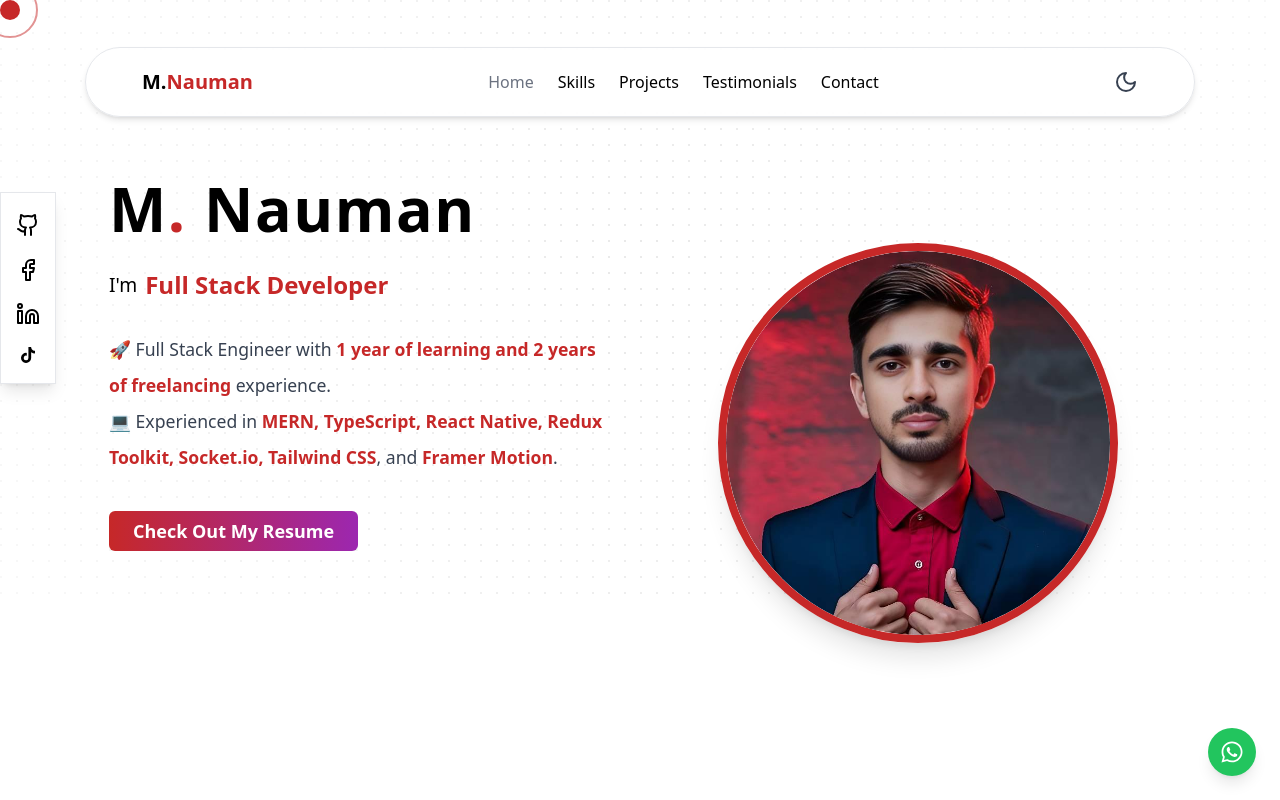
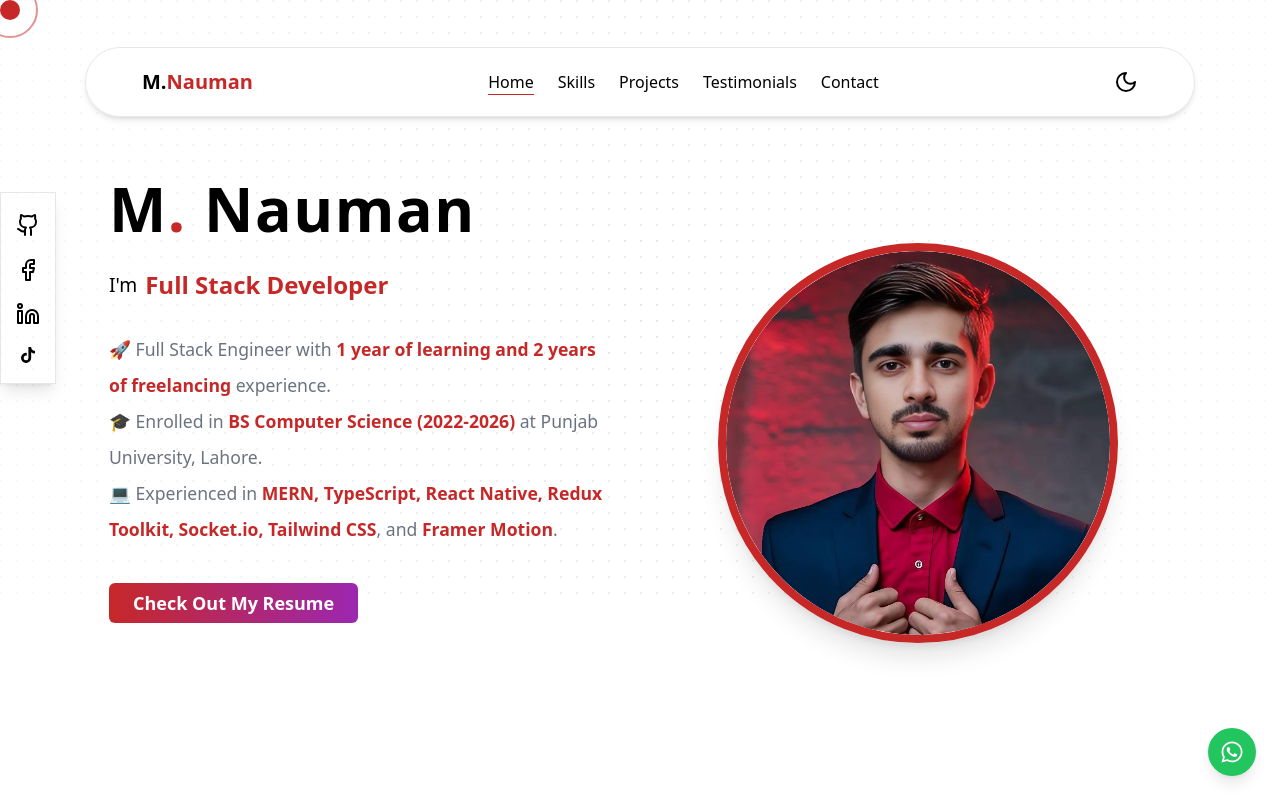
Before and after one commit to nauman331/Latest-Portfolio, a React (Vite) app: page / in a window 1280 px wide. Shown: the top 800 px of the page. Built offline with nearby package versions, Linux system fonts and the light colour scheme.

Commit message:
some dark mode features

```diff
--- a/package.json
+++ b/package.json
@@ -12,6 +12,7 @@
   "dependencies": {
     "@emailjs/browser": "^4.4.1",
     "@radix-ui/react-slot": "^1.1.2",
+    "@reduxjs/toolkit": "^2.6.1",
     "class-variance-authority": "^0.7.1",
     "clsx": "^2.1.1",
     "lucide-react": "^0.475.0",
@@ -20,6 +21,7 @@
     "react-dom": "^19.0.0",
     "react-hot-toast": "^2.5.2",
     "react-icons": "^5.4.0",
+    "react-redux": "^9.2.0",
     "react-router-dom": "^7.1.5",
     "tailwind-merge": "^3.0.1",
     "tailwindcss-animate": "^1.0.7"
--- a/src/App.tsx
+++ b/src/App.tsx
@@ -2,6 +2,8 @@ import { Route, Routes } from "react-router-dom"
 import { lazy, Suspense, useEffect, useState } from "react";
 import Cursor from "./components/mycomponents/cursor";
 import Loader from "./components/mycomponents/loader";
+import { useSelector } from "react-redux";
+import { RootState } from "./store/store";
 const Home = lazy(() => import("./screens/home"));
 const Nav = lazy(() => import("./components/mycomponents/navbar"));
 const Footer = lazy(() => import("./components/mycomponents/footer"));
@@ -12,16 +14,19 @@ const Contact = lazy(() => import("./screens/contact"));
 
 function App() {
   const [isMobile, setIsMobile] = useState(false);
-
+  const theme = useSelector((state: RootState) => state.theme.theme);
   useEffect(() => {
     const checkScreenSize = () => setIsMobile(window.innerWidth <= 768);
     checkScreenSize();
     window.addEventListener("resize", checkScreenSize);
     return () => window.removeEventListener("resize", checkScreenSize);
+
   }, []);
 
   return (
-    <div style={{ cursor: isMobile ? "auto" : "none" }}>
+    <div
+      className={`${theme === "dark" ? "bg-gray-900 text-white" : "bg-white text-black"} transition-colors duration-300 ease-in-out`}
+      style={{ cursor: isMobile ? "auto" : "none" }}>
       {!isMobile && <Cursor />}
       <Suspense fallback={<Loader />}>
         <Nav />
--- a/src/components/mycomponents/hero.tsx
+++ b/src/components/mycomponents/hero.tsx
@@ -8,9 +8,11 @@ import { motion } from "framer-motion";
 import { WordRotate } from "@/components/magicui/word-rotate";
 import { Facebook, Github, Linkedin } from "lucide-react";
 import { FaTiktok } from "react-icons/fa";
-
+import { useSelector } from "react-redux";
+import { RootState } from "../../store/store";
 
 const Hero = () => {
+  const theme = useSelector((state: RootState) => state.theme.theme);
   return (
     <>
       {/* Full-screen DotPattern Background */}
@@ -21,21 +23,21 @@ const Hero = () => {
         )}
       />
 
-      <motion.div drag dragConstraints={{ top: -125, left: -12, right: 400, bottom: 300 }} whileDrag={{ scale: 1.2 }} dragElastic={.1} whileHover={{ cursor: 'grabbing' }} dragTransition={{ bounceStiffness: 600, bounceDamping: 20 }} className='bg-white w-14 md:top-48 top-32 border border-gray-200 h-48 absolute hidden md:flex flex-col justify-evenly items-center shadow-lg'
+      <motion.div drag dragConstraints={{ top: -125, left: -12, right: 400, bottom: 300 }} whileDrag={{ scale: 1.2 }} dragElastic={.1} whileHover={{ cursor: 'grabbing' }} dragTransition={{ bounceStiffness: 600, bounceDamping: 20 }} className=" w-14 md:top-48 top-32 border border-gray-200 h-48 absolute hidden md:flex flex-col justify-evenly items-center shadow-lg"
         initial={{ opacity: 0, y: -20 }}
         whileInView={{ opacity: 1, y: 0 }}
         transition={{ duration: 0.8 }}
       >
-        <a href='https://github.com/nauman331' className='hover:text-[#C62828] cursor-pointer'>
+        <a href='https://github.com/nauman331' className={`${theme === "dark" ? "hover:text-[#9C27B0]" : "hover:text-[#C62828] "} cursor-pointer`}>
           <Github />
         </a>
-        <a href='https://www.facebook.com/profile.php?id=100091209582055&mibextid=dZk1I5icssMIZk4L' className='hover:text-[#C62828] cursor-pointer'>
+        <a href='https://www.facebook.com/profile.php?id=100091209582055&mibextid=dZk1I5icssMIZk4L' className={`${theme === "dark" ? "hover:text-[#9C27B0]" : "hover:text-[#C62828]"} cursor-pointer`}>
           <Facebook />
         </a>
-        <a href='https://www.linkedin.com/in/muhammad-nauman-72a2b2298?utm_source=share&utm_compaign=share_via&utm_content=profile&utm_medium=android_app' className='hover:text-[#C62828] cursor-pointer'>
+        <a href='https://www.linkedin.com/in/muhammad-nauman-72a2b2298?utm_source=share&utm_compaign=share_via&utm_content=profile&utm_medium=android_app' className={`${theme === "dark" ? "hover:text-[#9C27B0]" : "hover:text-[#C62828]"} cursor-pointer`}>
           <Linkedin />
         </a>
-        <a href='https://www.tiktok.com/@naumansoftwareengineer?_t=ZS-8uRvIidEiee&_r=1' className='hover:text-[#C62828] cursor-pointer'>
+        <a href='https://www.tiktok.com/@naumansoftwareengineer?_t=ZS-8uRvIidEiee&_r=1' className={`${theme === "dark" ? "hover:text-[#9C27B0]" : "hover:text-[#C62828]"} cursor-pointer`}>
           <FaTiktok />
         </a>
       </motion.div>
@@ -43,18 +45,18 @@ const Hero = () => {
         {/* Left Section - Text Content */}
         <div className="w-full h-full md:w-1/2 flex flex-col items-center p-6 text-center">
           <div className="max-w-lg space-y-3">
-            <BoxReveal boxColor={"#C62828"} duration={0.5}>
+            <BoxReveal boxColor={theme === "dark" ? "#9C27B0" : "#C62828"} duration={0.5}>
               <motion.p
                 initial={{ opacity: 0, y: 20 }}
                 animate={{ opacity: 1, y: 0 }}
                 transition={{ duration: 0.6 }}
                 className="md:text-[3.8rem] text-[2.8rem] font-extrabold leading-tight tracking-wide"
               >
-                M<span className="text-[#C62828]">.</span> Nauman
+                M<span className={theme === "dark" ? "text-[#9C27B0]" : "text-[#C62828]"}>.</span> Nauman
               </motion.p>
             </BoxReveal>
 
-            <BoxReveal boxColor={"#C62828"} duration={0.5}>
+            <BoxReveal boxColor={theme === "dark" ? "#9C27B0" : "#C62828"} duration={0.5}>
               <motion.h2
                 initial={{ opacity: 0, x: -30 }}
                 animate={{ opacity: 1, x: 0 }}
@@ -63,47 +65,55 @@ const Hero = () => {
               >
                 I'm{" "}
                 <WordRotate
-                  className="font-bold text-[#C62828] text-[1.5rem]"
+                  className={`font-bold ${theme === "dark" ? "text-[#9C27B0]" : "text-[#C62828]"} text-[1.5rem]`}
                   words={["Frontend Developer", "Backend Developer", "Full Stack Developer", "Android Developer", "IOS Developer"]}
                 />
               </motion.h2>
             </BoxReveal>
 
-            <BoxReveal boxColor={"#C62828"} duration={0.5}>
+            <BoxReveal boxColor={theme === "dark" ? "#9C27B0" : "#C62828"} duration={0.5}>
               <motion.div
                 initial={{ opacity: 0, scale: 0.9 }}
                 animate={{ opacity: 1, scale: 1 }}
                 transition={{ duration: 0.6 }}
-                className="mt-2 text-gray-700 text-[1.1rem] text-left leading-9"
+                className="mt-2 text-[1.1rem] text-gray-500 text-left leading-9"
               >
                 <p>
                   🚀 Full Stack Engineer with{" "}
-                  <span className="font-semibold text-[#C62828]">
+                  <span className={`font-semibold ${theme === "dark" ? "text-[#9C27B0]" : "text-[#C62828]"}`}>
                     1 year of learning and 2 years of freelancing
                   </span>{" "}
                   experience.
                 </p>
                 <p>
+                  🎓 Enrolled in{" "}
+                  <span className={`font-semibold ${theme === "dark" ? "text-[#9C27B0]" : "text-[#C62828]"}`}>
+                    BS Computer Science (2022-2026)
+                  </span>{" "}
+                  at Punjab University, Lahore.
+                </p>
+                <p>
                   💻 Experienced in{" "}
-                  <span className="font-semibold text-[#C62828]">
+                  <span className={`font-semibold ${theme === "dark" ? "text-[#9C27B0]" : "text-[#C62828]"}`}>
                     MERN, TypeScript, React Native, Redux Toolkit, Socket.io, Tailwind CSS
                   </span>
                   , and{" "}
-                  <span className="font-semibold text-[#C62828]">
+                  <span className={`font-semibold ${theme === "dark" ? "text-[#9C27B0]" : "text-[#C62828]"}`}>
                     Framer Motion
                   </span>
                   .
                 </p>
+
               </motion.div>
             </BoxReveal>
 
-            <BoxReveal boxColor={"#C62828"} duration={0.5}>
+            <BoxReveal boxColor={theme === "dark" ? "#9C27B0" : "#C62828"} duration={0.5}>
               <motion.div
                 initial={{ opacity: 0, y: 10 }}
                 animate={{ opacity: 1, y: 0 }}
                 transition={{ duration: 0.6 }}
               >
-                <Button className="mt-6 px-6 py-3 text-lg font-semibold text-white bg-gradient-to-r from-[#C62828] to-[#9C27B0] hover:from-[#9C27B0] hover:to-[#1A237E] transition-all duration-300 shadow-lg hover:shadow-xl">
+                <Button className={`mt-6 px-6 py-3 text-lg font-semibold text-white bg-gradient-to-r ${theme === "dark" ? "hover:from-[#C62828] hover:to-[#9C27B0] from-[#9C27B0] to-[#1A237E]" : "from-[#C62828] to-[#9C27B0] hover:from-[#9C27B0] hover:to-[#1A237E]"} transition-all duration-300 shadow-lg hover:shadow-xl`}>
                   Check Out My Resume
                 </Button>
               </motion.div>
@@ -122,10 +132,10 @@ const Hero = () => {
               ease: "easeOut",
               y: { repeat: Infinity, duration: 2, ease: "easeInOut" }, // Smooth floating
             }}
-            className=" w-[300px] h-[300px] md:w-[400px] md:h-[400px] rounded-full shadow-xl overflow-hidden border-[8px] border-[#C62828] hover:border-[#9C27B0] transition-all duration-300"
+            className={`w-[300px] h-[300px] md:w-[400px] md:h-[400px] rounded-full shadow-xl overflow-hidden border-[8px] ${theme === "dark" ? "hover:border-[#C62828] border-[#9C27B0]" : "border-[#C62828] hover:border-[#9C27B0]"} transition-all duration-300`}
           >
             {/* Image Overlay Effect */}
-            <div className=" inset-0 bg-gradient-to-t from-[#C62828] via-transparent to-transparent opacity-30" />
+            <div className={`inset-0 bg-gradient-to-t ${theme === "dark" ? "from-[#9C27B0]" : "from-[#C62828]"} via-transparent to-transparent opacity-30`} />
             <img
               src={nauman}
               alt="M. Nauman"
--- a/src/components/mycomponents/navbar.tsx
+++ b/src/components/mycomponents/navbar.tsx
@@ -4,13 +4,17 @@ import { Menu, X, ArrowUp, Sun, Moon } from "lucide-react";
 import { ScrollProgress } from "../magicui/scroll-progress";
 import { FaTiktok, FaWhatsapp } from "react-icons/fa";
 import { Facebook, Github, Linkedin } from "lucide-react";
+import { useDispatch, useSelector } from "react-redux";
+import { RootState } from "../../store/store";
+import { toggleTheme } from "../../store/themeSlice";
 
 const Navbar = () => {
   const [isOpen, setIsOpen] = useState(false);
   const [isScrolled, setIsScrolled] = useState(false);
   const [showScrollTop, setShowScrollTop] = useState(false);
-  const [theme, setTheme] = useState(localStorage.getItem("theme") || "light");
-  const location = useLocation(); // Get current route
+  const location = useLocation();
+  const dispatch = useDispatch();
+  const theme = useSelector((state: RootState) => state.theme.theme);
 
   const links = [
     { name: "Home", href: "/" },
@@ -43,19 +47,6 @@ const Navbar = () => {
     };
   }, []);
 
-  useEffect(() => {
-    if (theme === "dark") {
-      document.documentElement.classList.add("dark");
-    } else {
-      document.documentElement.classList.remove("dark");
-    }
-    localStorage.setItem("theme", theme);
-  }, [theme]);
-
-  const toggleTheme = () => {
-    setTheme(theme === "light" ? "dark" : "light");
-  };
-
   const scrollToTop = () => {
     window.scrollTo({ top: 0, behavior: "smooth" });
   };
@@ -66,23 +57,24 @@ const Navbar = () => {
       <div className="container flex items-center justify-center mx-auto">
         <nav
           className={`w-full transition-all duration-300 z-50
+            ${theme === "dark" ? "bg-gray-900/90 text-white" : "bg-white/90 text-black"}
             ${isScrolled
-              ? "fixed top-0 left-0 right-0 w-screen bg-white/90 dark:bg-gray-900 backdrop-blur-md shadow-md py-4 border-b border-gray-200 dark:border-gray-700"
-              : "mt-8 mb-0 transform bg-white/80 dark:bg-gray-900 backdrop-blur-md shadow-md rounded-full md:px-8 px-3 md:py-5 py-3 w-full border border-gray-200 dark:border-gray-700"
+              ? "fixed top-0 left-0 right-0 w-screen backdrop-blur-md shadow-md py-4 border-b border-gray-200"
+              : "mt-8 mb-0 transform backdrop-blur-md shadow-md rounded-full md:px-8 px-3 md:py-5 py-3 w-full border border-gray-200"
             }`}
         >
           <div className="flex items-center justify-between mx-auto max-w-6xl px-6">
             <div className="text-xl font-bold">
-              <span className="text-black dark:text-white">M.</span>
-              <span className="text-[#C62828]">Nauman</span>
+              <span>M.</span>
+              <span className={theme === "dark" ? "text-[#9C27B0]" : "text-[#C62828]"}>Nauman</span>
             </div>
             <div className="hidden md:flex space-x-6 font-medium">
               {links.map((item) => (
                 <Link
                   key={item.name}
                   to={item.href}
-                  className={`hover:text-red-500 transition-colors dark:text-white ${location.pathname === item.href
-                    ? "text-gray-500 dark:text-gray-400 pointer-events-none cursor-not-allowed"
+                  className={`${theme === "dark" ? "hover:text-[#9C27B0]" : "hover:text-[#C62828]"} transition-colors  ${location.pathname === item.href
+                    ? `${theme === "dark" ? "border-b border-[#9C27B0]" : "border-b border-[#C62828]"} pointer-events-none cursor-not-allowed`
                     : ""
                     }`}
                 >
@@ -91,11 +83,11 @@ const Navbar = () => {
               ))}
             </div>
             <div className="flex items-center gap-4">
-              <button onClick={toggleTheme} className="text-gray-700 dark:text-white">
+              <button onClick={() => dispatch(toggleTheme())} className={theme === "dark" ? "text-white" : "text-black"}>
                 {theme === "light" ? <Moon size={24} /> : <Sun size={24} />}
               </button>
               <button
-                className="md:hidden text-gray-700 dark:text-white"
+                className={`md:hidden ${theme === "dark" ? "text-white" : "text-black"}`}
                 onClick={() => setIsOpen(!isOpen)}
               >
                 {isOpen ? <X size={28} /> : <Menu size={28} />}
@@ -111,15 +103,15 @@ const Navbar = () => {
           onClick={() => setIsOpen(false)}
         >
           <div
-            className="relative z-50 bg-white dark:bg-gray-900 w-full shadow-lg rounded-lg py-6 flex flex-col space-y-4 items-center border border-black/50 dark:border-white/50
-              transform transition-transform duration-700 ease-out animate-slide-down"
+            className={`relative z-50 w-full shadow-lg rounded-lg py-6 flex flex-col space-y-4 items-center border ${theme === "dark" ? "bg-gray-900/90 text-white" : "bg-white/90 text-black"}
+              transform transition-transform duration-700 ease-out animate-slide-down`}
           >
             {links.map((item) => (
               <Link
                 key={item.name}
                 to={item.href}
-                className={`hover:text-red-500 transition-colors dark:text-white ${location.pathname === item.href
-                  ? "text-gray-500 dark:text-gray-400 pointer-events-none cursor-not-allowed"
+                className={`${theme === "dark" ? "hover:text-[#9C27B0]" : "hover:text-[#C62828]"} transition-colors  ${location.pathname === item.href
+                  ? `${theme === "dark" ? "border-b border-[#9C27B0]" : "border-b border-[#C62828]"} pointer-events-none cursor-not-allowed`
                   : ""
                   }`}
                 onClick={() => setIsOpen(false)}
@@ -128,16 +120,16 @@ const Navbar = () => {
               </Link>
             ))}
             <div className="flex w-full items-center justify-center gap-5 flex-wrap mt-10">
-              <a href="https://github.com/nauman331" className="bg-[#C62828] text-white p-2 rounded-full cursor-pointer">
+              <a href="https://github.com/nauman331" className={`${theme === "dark" ? "bg-[#9C27B0]" : "bg-[#C62828]"} transition-colors text-white p-2 rounded-full cursor-pointer`}>
                 <Github />
               </a>
-              <a href="https://www.facebook.com/profile.php?id=100091209582055&mibextid=dZk1I5icssMIZk4L" className="bg-[#C62828] text-white p-2 rounded-full cursor-pointer">
+              <a href="https://www.facebook.com/profile.php?id=100091209582055&mibextid=dZk1I5icssMIZk4L" className={`${theme === "dark" ? "bg-[#9C27B0]" : "bg-[#C62828]"} transition-colors text-white p-2 rounded-full cursor-pointer`}>
                 <Facebook />
               </a>
-              <a href="https://www.linkedin.com/in/muhammad-nauman-72a2b2298?utm_source=share&utm_compaign=share_via&utm_content=profile&utm_medium=android_app" className="bg-[#C62828] text-white p-2 rounded-full cursor-pointer">
+              <a href="https://www.linkedin.com/in/muhammad-nauman-72a2b2298?utm_source=share&utm_compaign=share_via&utm_content=profile&utm_medium=android_app" className={`${theme === "dark" ? "bg-[#9C27B0]" : "bg-[#C62828]"} transition-colors text-white p-2 rounded-full cursor-pointer`}>
                 <Linkedin />
               </a>
-              <a href="https://www.tiktok.com/@naumansoftwareengineer?_t=ZS-8uRvIidEiee&_r=1" className="bg-[#C62828] text-white p-3 rounded-full cursor-pointer">
+              <a href="https://www.tiktok.com/@naumansoftwareengineer?_t=ZS-8uRvIidEiee&_r=1" className={`${theme === "dark" ? "bg-[#9C27B0]" : "bg-[#C62828]"} transition-colors text-white p-3 rounded-full cursor-pointer`}>
                 <FaTiktok />
               </a>
             </div>
@@ -148,8 +140,8 @@ const Navbar = () => {
       {showScrollTop ? (
         <button
           onClick={scrollToTop}
-          className="fixed z-[999] bottom-6 right-6 bg-[#C62828] text-white p-3 rounded-full shadow-lg
-            transition-all duration-300 transform opacity-100 translate-y-0 scale-100 hover:bg-red-600 hover:scale-110 active:scale-95 animate-fade-in"
+          className={`fixed z-[999] bottom-6 right-6 ${theme === "dark" ? "bg-[#9C27B0]" : "bg-[#C62828]"} text-white p-3 rounded-full shadow-lg
+            transition-all duration-300 transform opacity-100 translate-y-0 scale-100 hover:scale-110 active:scale-95 animate-fade-in`}
         >
           <ArrowUp size={24} />
         </button>
--- a/src/main.tsx
+++ b/src/main.tsx
@@ -1,17 +1,19 @@
-import { StrictMode } from 'react'
-import { createRoot } from 'react-dom/client'
-import './index.css'
-import App from './App.tsx'
-import { BrowserRouter } from 'react-router-dom'
-import { Toaster } from 'react-hot-toast'
+import { StrictMode } from "react";
+import { createRoot } from "react-dom/client";
+import "./index.css";
+import App from "./App.tsx";
+import { BrowserRouter } from "react-router-dom";
+import { Toaster } from "react-hot-toast";
+import { Provider } from "react-redux";
+import { store } from "./store/store";
 
-createRoot(document.getElementById('root')!).render(
+createRoot(document.getElementById("root")!).render(
   <StrictMode>
-    <BrowserRouter>
-      <App />
-      <Toaster
-        position="top-center"
-      />
-    </BrowserRouter>
-  </StrictMode>,
-)
+    <Provider store={store}>
+      <BrowserRouter>
+        <App />
+        <Toaster position="top-center" />
+      </BrowserRouter>
+    </Provider>
+  </StrictMode>
+);
--- /dev/null
+++ b/src/store/store.ts
@@ -0,0 +1,11 @@
+import { configureStore } from "@reduxjs/toolkit";
+import themeReducer from "./themeSlice";
+
+export const store = configureStore({
+  reducer: {
+    theme: themeReducer,
+  },
+});
+
+export type RootState = ReturnType<typeof store.getState>;
+export type AppDispatch = typeof store.dispatch;
--- /dev/null
+++ b/src/store/themeSlice.ts
@@ -0,0 +1,27 @@
+import { createSlice, PayloadAction } from "@reduxjs/toolkit";
+
+export type Theme = "light" | "dark";
+
+interface ThemeState {
+  theme: Theme;
+}
+
+const initialState: ThemeState = {
+  theme: "light", // Default theme
+};
+
+const themeSlice = createSlice({
+  name: "theme",
+  initialState,
+  reducers: {
+    toggleTheme: (state) => {
+      state.theme = state.theme === "light" ? "dark" : "light";
+    },
+    setTheme: (state, action: PayloadAction<Theme>) => {
+      state.theme = action.payload;
+    },
+  },
+});
+
+export const { toggleTheme, setTheme } = themeSlice.actions;
+export default themeSlice.reducer;
--- a/src/utils/exports.tsx
+++ b/src/utils/exports.tsx
@@ -33,7 +33,6 @@ export const skills = [
   "heroku",
   "git",
   "github",
-  "visualstudiocode",
   "androidstudio",
   "figma",
   "mongodb",
```
Also changed, not shown: 1 other file (tests, documents, lock files or other folders).
